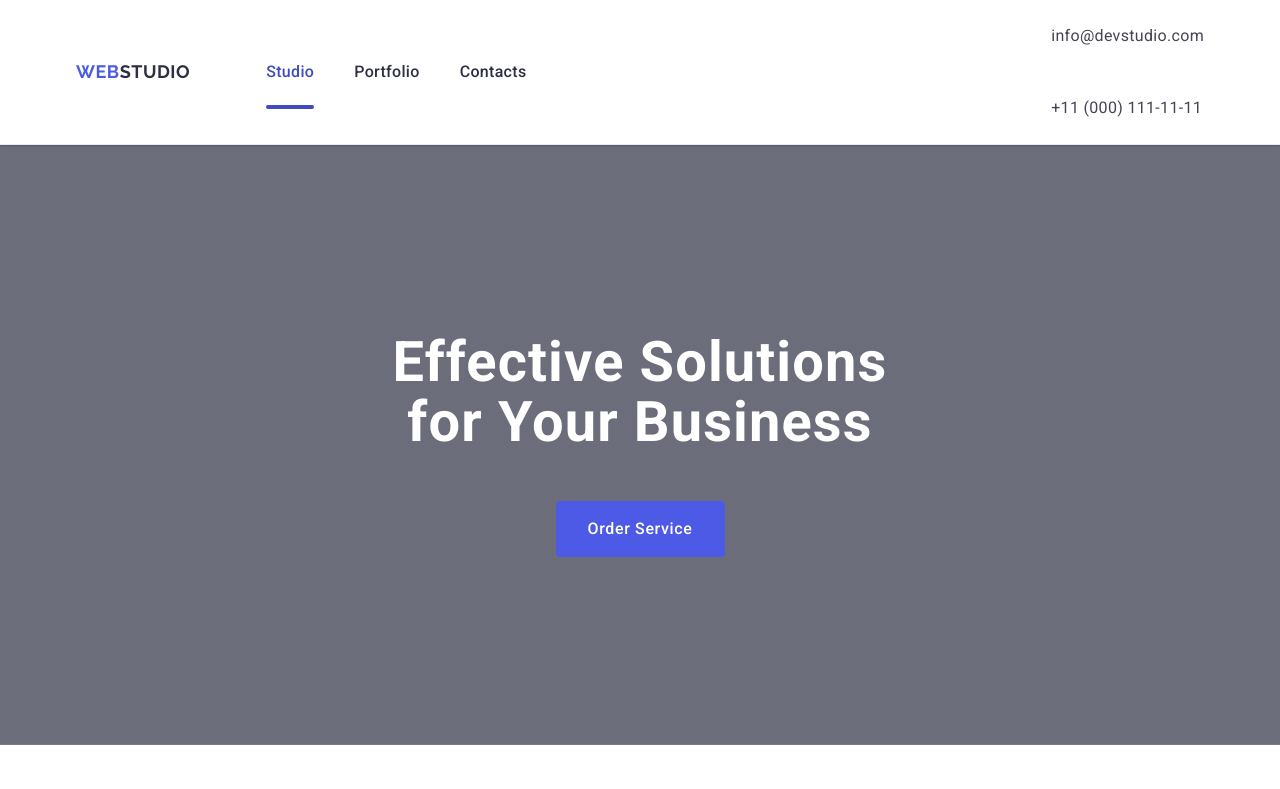
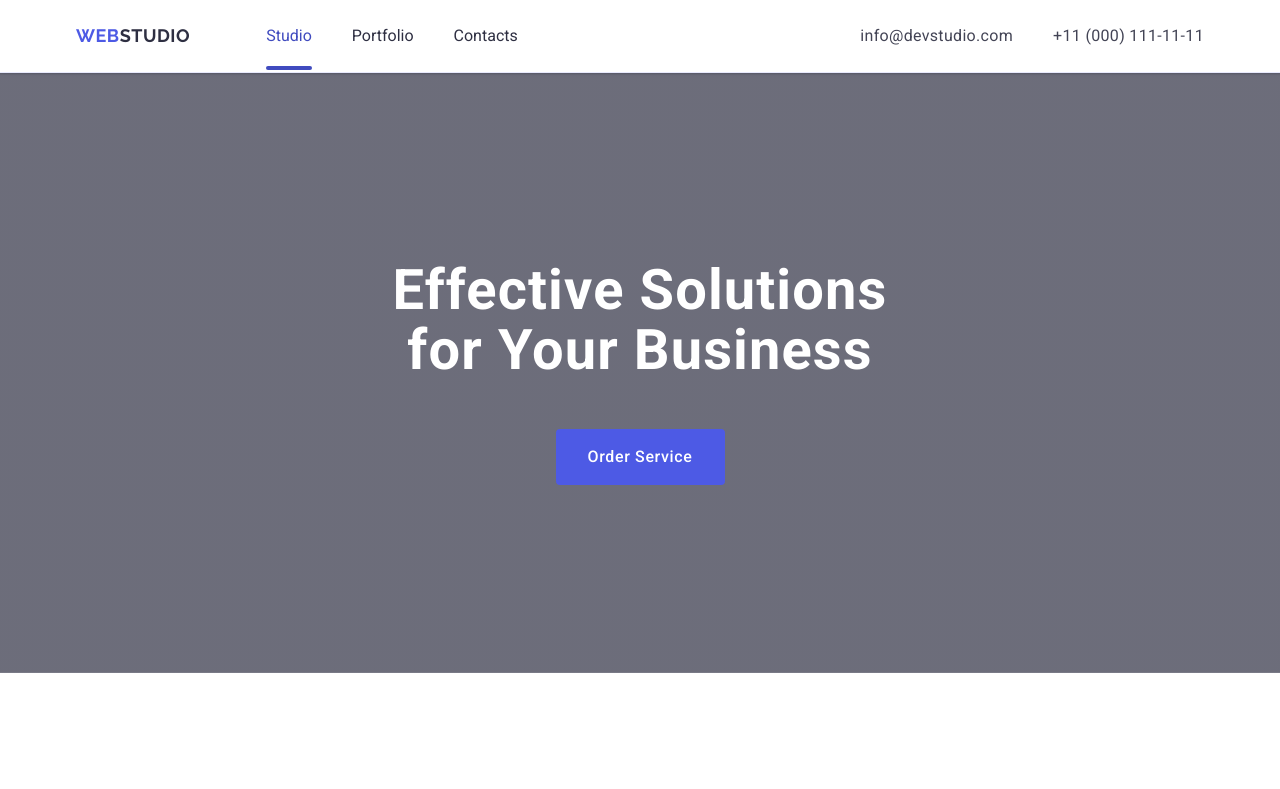
Before and after one commit to VeronikaStovbun/goit-markup-hw-06, a plain HTML site: page index.html in a window 1280 px wide. Shown: the top 789 px of the page. Drawn offline with nearby package versions, Linux system fonts and the light colour scheme.

Commit message:
adaptation

```diff
--- a/css/styles.css
+++ b/css/styles.css
@@ -151,10 +151,6 @@ button {
   .nav-link {
     padding: 24px 0;
     display: block;
-    font-weight: 500;
-    font-size: 16px;
-    line-height: 1.5;
-    letter-spacing: 0.02em;
     color: #2e2f42;
     transition: color 250ms cubic-bezier(0.4, 0, 0.2, 1);
   }
@@ -188,7 +184,11 @@ button {
     display: block;
   }
 
-
+  .contacts-list {
+    display: flex;
+    flex-direction: column;
+    gap: 12px;
+  }
 
   .contacts-link {
     display: block;
@@ -208,11 +208,25 @@ button {
     margin-right: 76px;
   }
 
+
+  .contacts {
+    margin-left: auto;
+  }
+
+  .contacts-list {
+    flex-direction: row;
+    align-items: center;
+    gap: 40px;
+  }
+
   .contacts-link {
-    padding: 24px 0;
-    font-size: 16px;
-    line-height: 1.5;
-    letter-spacing: 0.02em;
+
+  padding: 24px 0;
+  font-size: 16px;
+  line-height: 1.5;
+  letter-spacing: 0.02em;
+  color: #434455;
+  transition: color 250ms cubic-bezier(0.4, 0, 0.2, 1);
   }
 }
 
```
